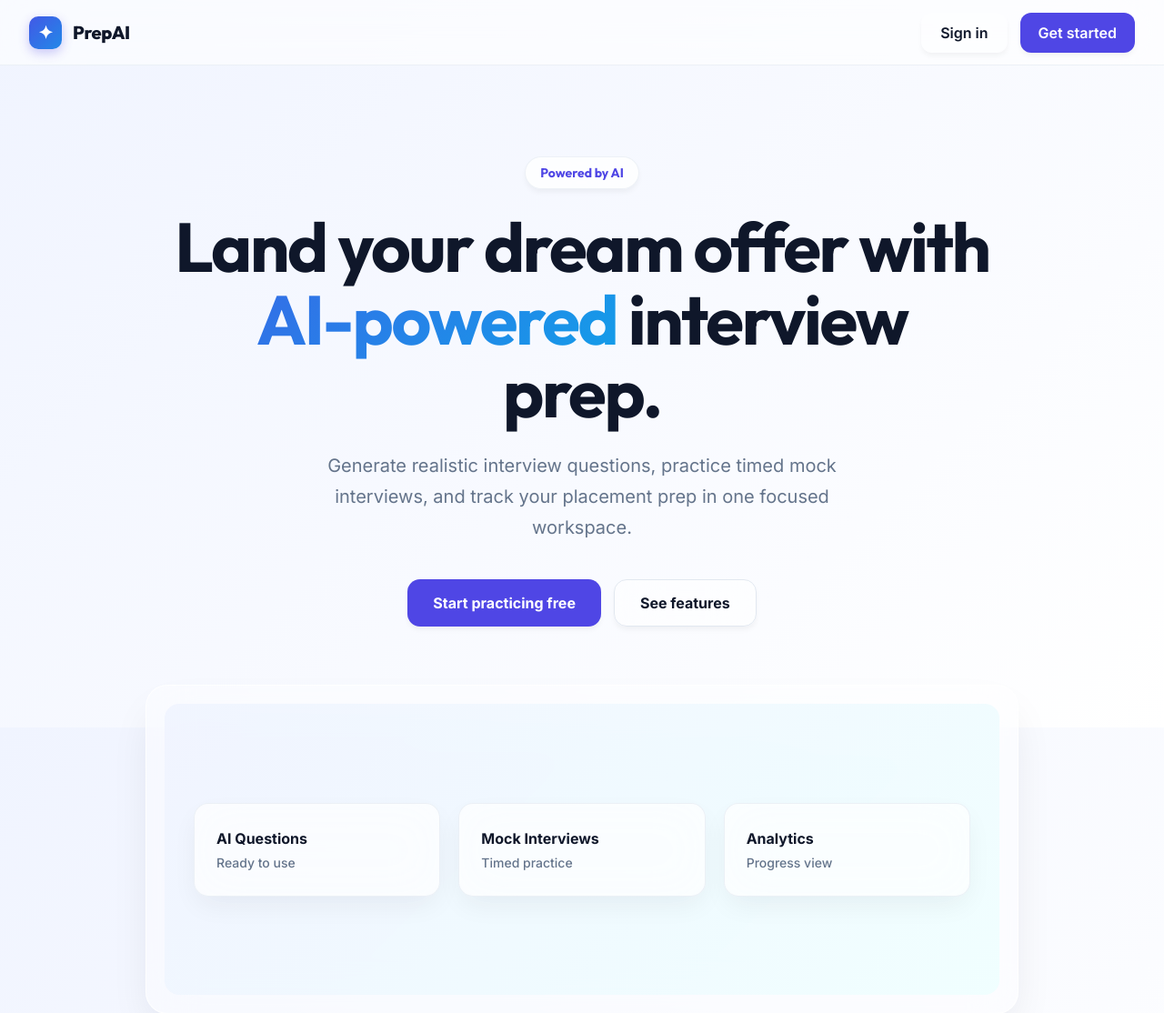
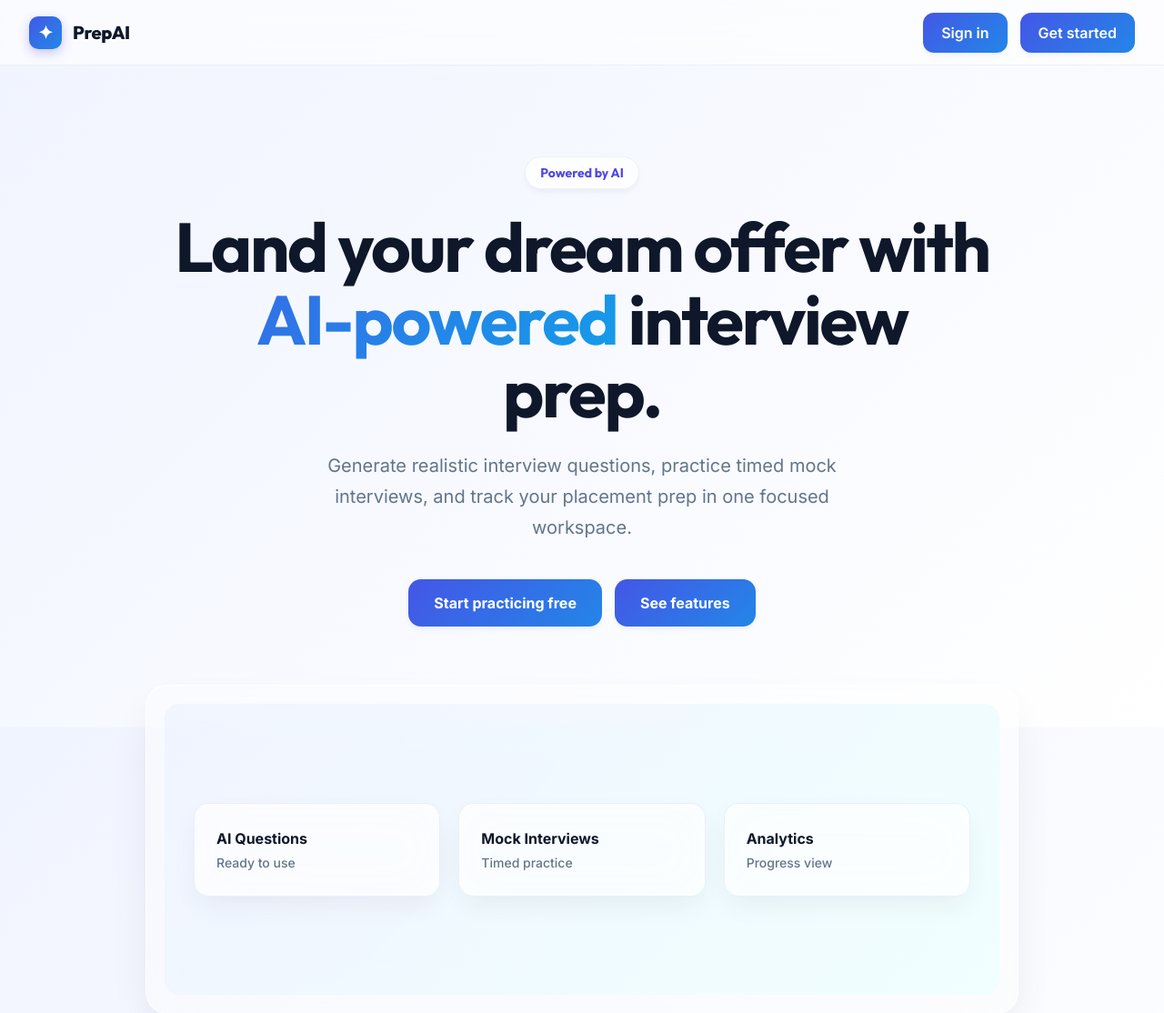
Before and after one commit to SUDHANSHU-KUMAR7593/PrepAI, a Flask app: page / in a window 1280 px wide. Shown: the top 1114 px of the page at 91% size. Run offline with Flask 3, Linux system fonts and the light colour scheme.

Commit message:
feat: auto-hide notifications and update button colors

```diff
--- a/static/styles.css
+++ b/static/styles.css
@@ -75,11 +75,14 @@ button, input, select, textarea { font: inherit; outline: none; }
 .button {
   border: 0;
   border-radius: 12px;
-  background: var(--primary);
+  background: var(--accent-gradient);
+  background-size: 200% 200%;
+  animation: gradientMove 6s ease infinite;
   color: #fff;
   display: inline-flex;
   align-items: center;
   justify-content: center;
+  text-align: center;
   gap: 8px;
   min-height: 44px;
   padding: 0 20px;
@@ -89,26 +92,24 @@ button, input, select, textarea { font: inherit; outline: none; }
   box-shadow: var(--shadow-sm);
 }
 .button:hover {
-  background: var(--primary-strong);
   transform: translateY(-2px);
   box-shadow: var(--shadow-glow);
 }
 .button:active { transform: translateY(1px); }
 
 .button.outline, .button.ghost {
-  background: rgba(255, 255, 255, 0.5);
-  color: var(--text);
-  border: 1px solid var(--line-solid);
-  backdrop-filter: var(--blur);
+  background: var(--accent-gradient);
+  background-size: 200% 200%;
+  animation: gradientMove 6s ease infinite;
+  color: #fff;
+  border: 0;
 }
 .button.outline:hover, .button.ghost:hover {
-  background: rgba(255, 255, 255, 0.9);
-  border-color: var(--primary);
-  color: var(--primary-strong);
-  box-shadow: var(--shadow-sm);
+  transform: translateY(-2px);
+  box-shadow: var(--shadow-glow);
 }
-.button.ghost { border-color: transparent; background: transparent; }
-.button.ghost:hover { background: rgba(0,0,0,0.04); border-color: transparent; color: var(--text); box-shadow: none; }
+.button.ghost { border-color: transparent; }
+.button.ghost:hover { box-shadow: var(--shadow-glow); }
 .button.full { width: 100%; }
 .button.large { min-height: 52px; padding: 0 28px; font-size: 16px; font-weight: 700; border-radius: 14px; }
 
--- a/templates/partials/flash.html
+++ b/templates/partials/flash.html
@@ -1,9 +1,19 @@
 {% with messages = get_flashed_messages(with_categories=true) %}
   {% if messages %}
-    <div class="flash-stack">
+    <div class="flash-stack" id="flash-stack">
       {% for category, message in messages %}
         <div class="flash {{ category }}">{{ message }}</div>
       {% endfor %}
     </div>
+    <script>
+      setTimeout(() => {
+        const stack = document.getElementById('flash-stack');
+        if (stack) {
+          stack.style.transition = 'opacity 0.5s ease';
+          stack.style.opacity = '0';
+          setTimeout(() => stack.remove(), 500);
+        }
+      }, 7000);
+    </script>
   {% endif %}
 {% endwith %}
```
